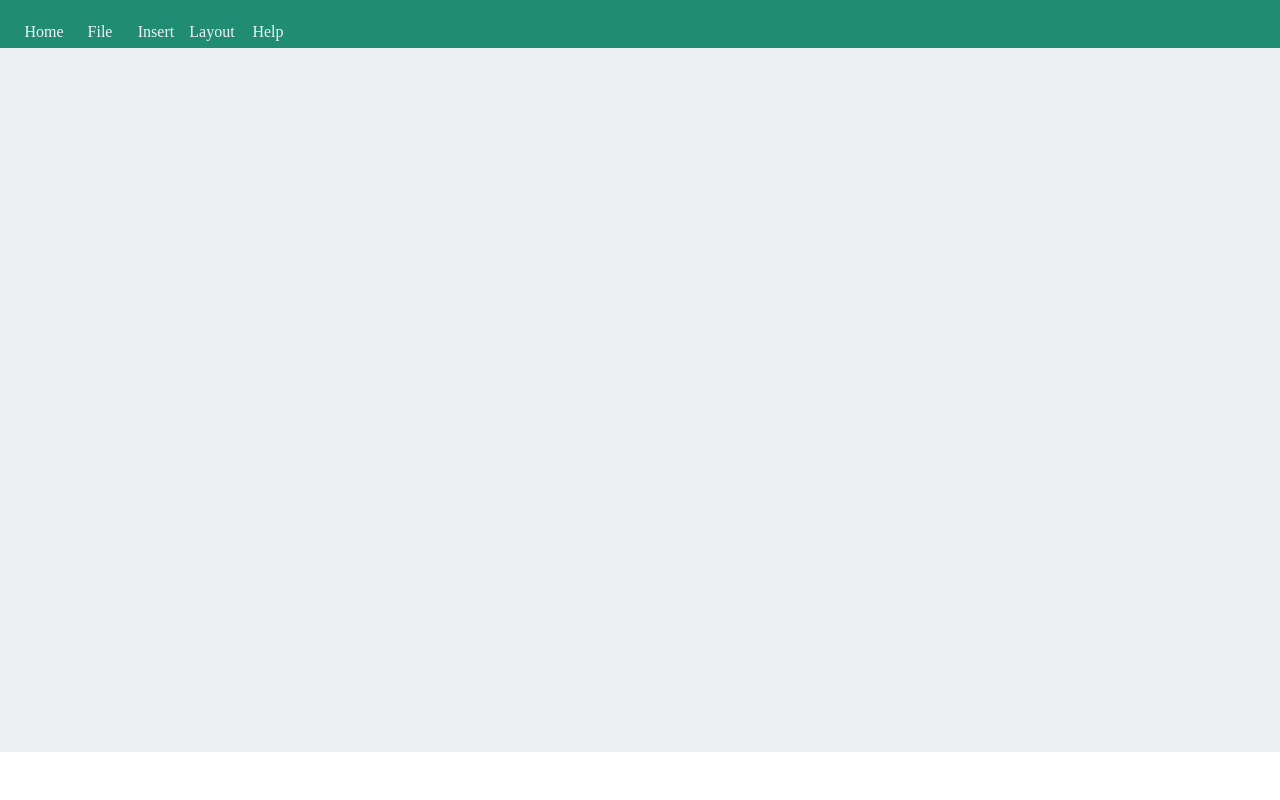
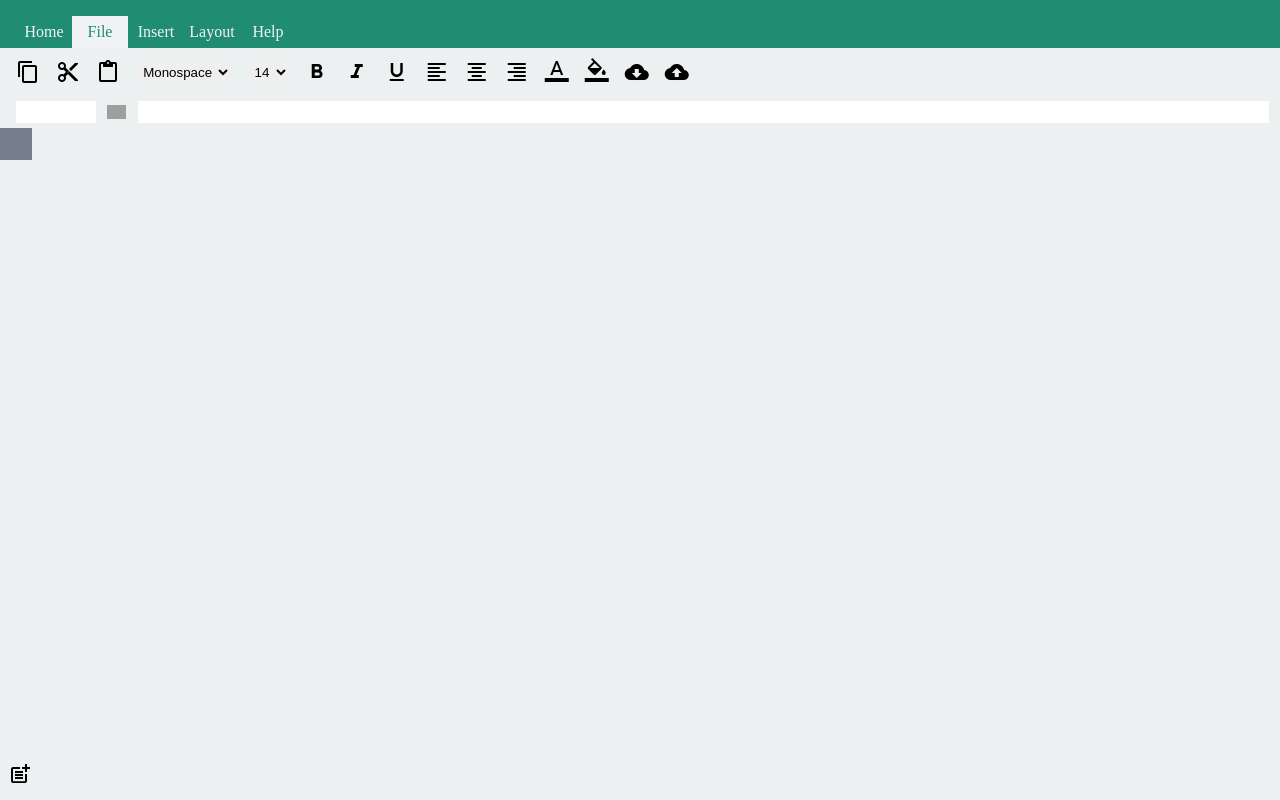
Before and after one commit to anshumansingh005/google-sheets, a website: page index.html in a window 1280 px wide. Drawn offline with Linux system fonts and the light colour scheme; grey boxes are pictures that could not be loaded.

Commit message:
Updated HTML

```diff
--- a/index.html
+++ b/index.html
@@ -3,25 +3,110 @@
 
 <head>
   <meta charset="UTF-8">
+  <meta http-equiv="X-UA-Compatible" content="IE=edge">
   <meta name="viewport" content="width=device-width, initial-scale=1.0">
   <link rel="stylesheet" href="./style.css">
-  <title>Google Sheets</title>
+  <link href="https://fonts.googleapis.com/icon?family=Material+Icons" rel="stylesheet">
+  <title>Excel</title>
 </head>
 
 <body>
   <div class="page-actions-cont">
     <div class="page-action">Home</div>
-    <div class="page-action">File</div>
+    <div class="page-action selected-page-action">File</div>
     <div class="page-action">Insert</div>
     <div class="page-action">Layout</div>
     <div class="page-action">Help</div>
   </div>
-  <div class="cellprop-actions-cont"></div>
-  <div class="formula-actions-cont"></div>
-  <div class="grid-cont"></div>
-  <div class="sheets-actions-cont"></div>
+  <div class="cellprop-actions-cont">
+    <span class="material-icons copy">
+      content_copy
+    </span>
+    <span class="material-icons cut">
+      content_cut
+    </span>
+    <span class="material-icons paste">
+      content_paste
+    </span>
+    <select class="font-family-prop">
+      <option value="monospace">Monospace</option>
+      <option value="sans-serif">Sans-Serif</option>
+      <option value="fantasy">Fantasy</option>
+      <option value="cursive">Cursive</option>
+    </select>
+    <select class="font-size-prop">
+      <option value="14">14</option>
+      <option value="16">16</option>
+      <option value="18">18</option>
+      <option value="20">20</option>
+    </select>
+    <span class="material-icons bold">
+      format_bold
+    </span>
+    <span class="material-icons italic">
+      format_italic
+    </span>
+    <span class="material-icons underline">
+      format_underlined
+    </span>
+    <span class="left material-icons alignment">
+      format_align_left
+    </span>
+    <span class="center material-icons alignment">
+      format_align_center
+    </span>
+    <span class="right material-icons alignment">
+      format_align_right
+    </span>
+    <div class="color-prop">
+      <span class="material-icons">
+        format_color_text
+      </span>
+      <input type="color" class="font-color-prop">
+    </div>
+    <div class="color-prop">
+      <span class="material-icons">
+        format_color_fill
+      </span>
+      <input type="color" class="BGcolor-prop">
+    </div>
+    <span class="material-icons download">
+      cloud_download
+    </span>
+    <span class="material-icons open">
+      cloud_upload
+    </span>
+  </div>
+  <div class="formula-actions-cont">
+    <input type="text" readonly class="address-bar">
+    <img class="formula-icon" src="https://img.icons8.com/ios/50/000000/formula-fx.png" />
+    <input type="text" class="formula-bar">
+  </div>
+  <div class="grid-cont">
+    <div class="top-left-dummy-box"></div>
+    <div class="address-col-cont"></div>
+    <div class="cells-cont">
+      <div class="address-row-cont"></div>
+    </div>
+  </div>
+  <div class="sheet-actions-cont">
+    <div class="sheet-add-icon">
+      <span class="material-icons">
+        post_add
+      </span>
+    </div>
+    <div class="sheets-folder-cont">
+    </div>
+  </div>
 
+  <script src="./grid.js"></script>
+  <script src="./cyclicPathTrace.js"></script>
+  <script src="./cycleValidation.js"></script>
+  <script src="./sheetsHandling.js"></script>
+  <script src="./cell-properties.js"></script>
+  <script src="./formula.js"></script>
+  <script src="./cutCopyPaste.js"></script>
+  <script src="./openSave.js"></script>
 </body>
-<script src="./script.js"></script>
 
 </html>
```
